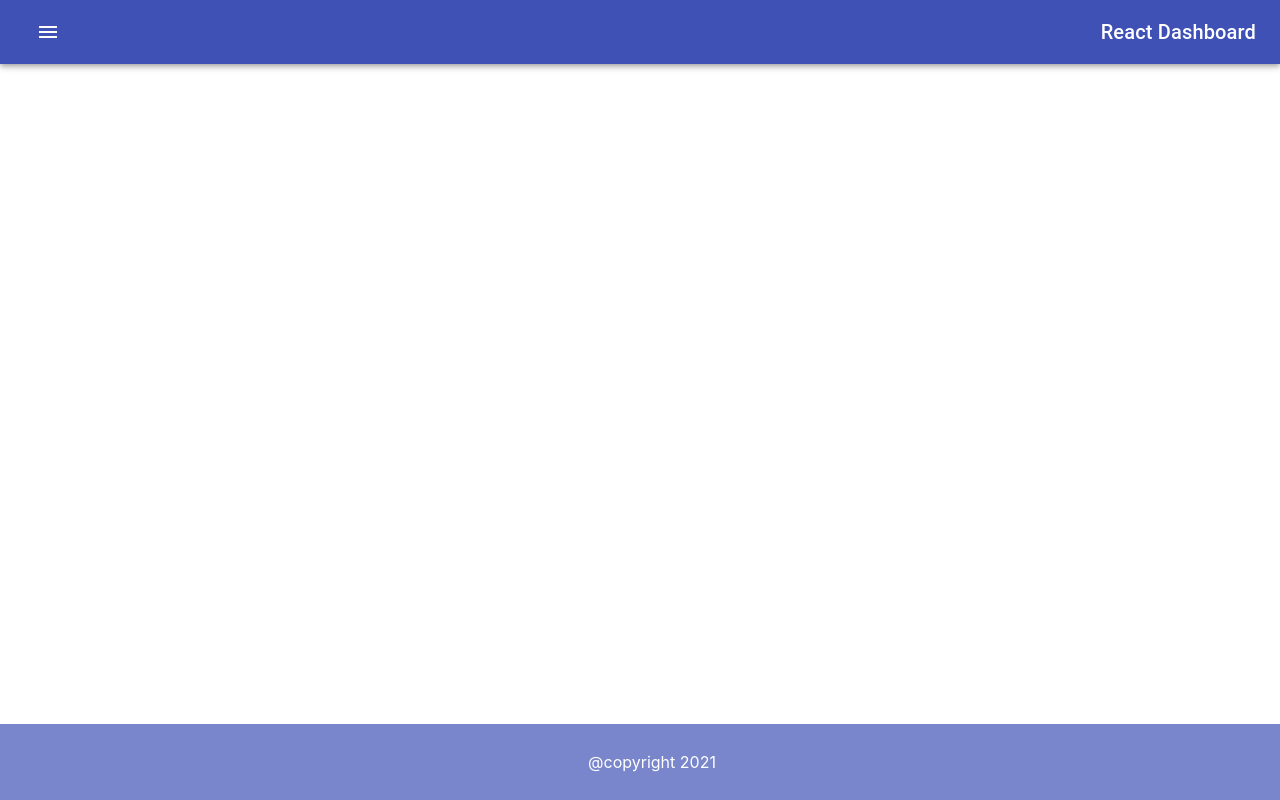
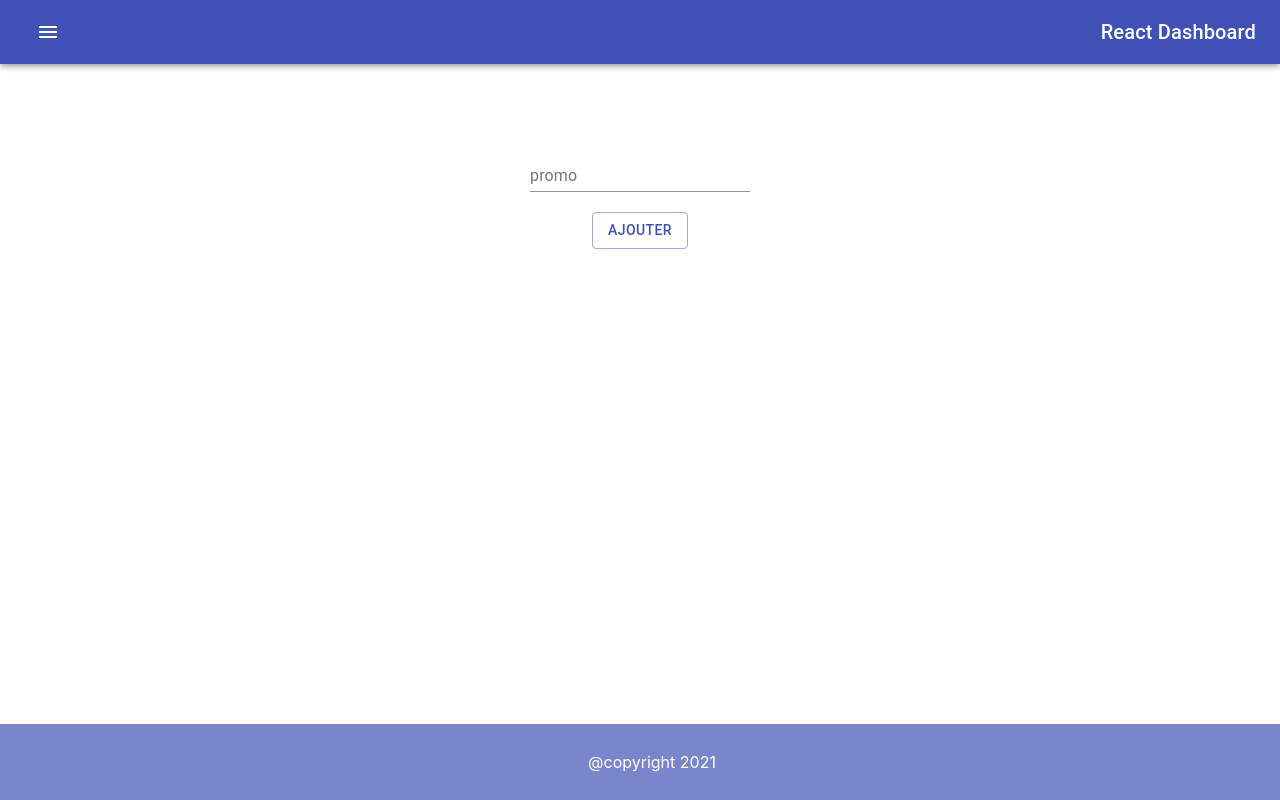
Before and after one commit to Mayahi-Adel/React-dashboard-app, a React (Create React App) app: page /add_promo in a window 1280 px wide. Built offline with nearby package versions, Linux system fonts and the light colour scheme.

Commit message:
add promo

```diff
--- a/src/Router.js
+++ b/src/Router.js
@@ -1,14 +1,15 @@
 import { Switch, Route } from 'react-router-dom';
 import Login from './pages/Login';
 import Dashboard from './pages/Dashboard';
-import Apprenants from './pages/Apprenants';
+import AddPromo from './pages/Promos';
 
 const AppRouter = () => {
     return (
         <Switch>
             <Route exact path='/' component={Login} />
             <Route exact path='/dashboard' component={Dashboard} />
-            <Route exact path='/apprenants' component={Apprenants} />
+            <Route exact path='/add_promo' component={AddPromo} />
+
         </Switch>
     )
 }
--- a/src/components/LoginForm.js
+++ b/src/components/LoginForm.js
@@ -11,7 +11,7 @@ const LoginForm = (props) => {
     const [error, setError] = useState(null);
     const authStore = useContext(authContext);
 
-    console.log(authStore);
+    //console.log(authStore);
 
     const handleClick = async (e) => {
         console.log(username, password);
--- a/src/pages/Dashboard/Dashboard.js
+++ b/src/pages/Dashboard/Dashboard.js
@@ -1,12 +1,15 @@
 import React, {useState, useEffect, useContext} from 'react';
 import {promoService} from '../../services';
 import authContext from '../../store';
+import DeleteForeverIcon from '@material-ui/icons/DeleteForever';
+import AddCircleIcon from '@material-ui/icons/AddCircle';
+import './dashboard.scss';
 
 const Dashboard = (props) => {
     const [promos, setPromos] = useState([]);
     const [error, setError] = useState(false);
     const authStore = useContext(authContext);
-    console.log(authStore);
+    //console.log(authStore);
 
     useEffect (async () => {
         try{
@@ -22,10 +25,15 @@ const Dashboard = (props) => {
         setPromos(promoUpdated);
     }
 
+    const addPromo = () => {
+        props.history.push("/add_promo");
+    }
+
     const listing_promo = promos.map((promo, i) => {
         return (
-            <div key={i} onClick={(e) => removePromo(promo.id)}>
+            <div key={i} className="promo__list">
                 <h6>{promo.name}</h6>
+                <DeleteForeverIcon onClick={(e) => removePromo(promo.id)}/>
             </div>
         )
     })
@@ -34,6 +42,7 @@ const Dashboard = (props) => {
         <>
             {error && <p>Erreur serveur</p>}
             <h1>Welcome</h1>
+            <AddCircleIcon onClick={(e) => addPromo()} />
             {listing_promo}
         </>
     )
--- /dev/null
+++ b/src/pages/Dashboard/dashboard.scss
@@ -0,0 +1,5 @@
+.promo__list {
+    display: flex;
+    justify-content: space-around;
+    align-items: center;
+}
--- /dev/null
+++ b/src/pages/Promos/AddPromo.js
@@ -0,0 +1,48 @@
+import React, {useState, useEffect, useContext} from 'react';
+import { Button, TextField } from '@material-ui/core';
+import useStyles from '../../theme/forms.css';
+import authContext from '../../store';
+import {promoService} from '../../services';
+
+const AddPromo = (props) => {
+
+    const [promo, setPromo] = useState([]);
+    const [error, setError] = useState(false);
+    const authStore = useContext(authContext);
+
+    const handleClick = async (e) => {
+        try {
+            const response = await promoService.addOne(promo);
+            props.history.push('/dashboard');
+
+        } catch (error) {
+
+        }
+    }
+
+    const classes = useStyles();
+
+    return (
+
+        <div>
+            <div>
+                <div className={`wrapper ${classes.loginForm}`}>
+                    <TextField
+                        className="input"
+                        label="promo"
+                        onChange={(e) => setPromo(e.target.value)}
+                    />
+
+                    <br />
+                    <Button
+                        variant="outlined" color="primary"
+                        onClick={event => handleClick(event)}>
+                        Ajouter
+                    </Button>
+                </div>
+            </div>
+        </div>
+    )
+}
+
+export default AddPromo;
--- /dev/null
+++ b/src/pages/Promos/index.js
@@ -0,0 +1,3 @@
+import AddPromo from './AddPromo';
+
+export default AddPromo;
--- a/src/services/promo.js
+++ b/src/services/promo.js
@@ -6,8 +6,11 @@ const promoService = {
     },
     getById: async (id) => {
         return await api.get('/promos/' + id);
+    },
+    // other service method
+    addOne: async (name) => {
+        return await api.post('/promos', {name})
     }
-    // other service method
 }
 
 export default promoService;
```
